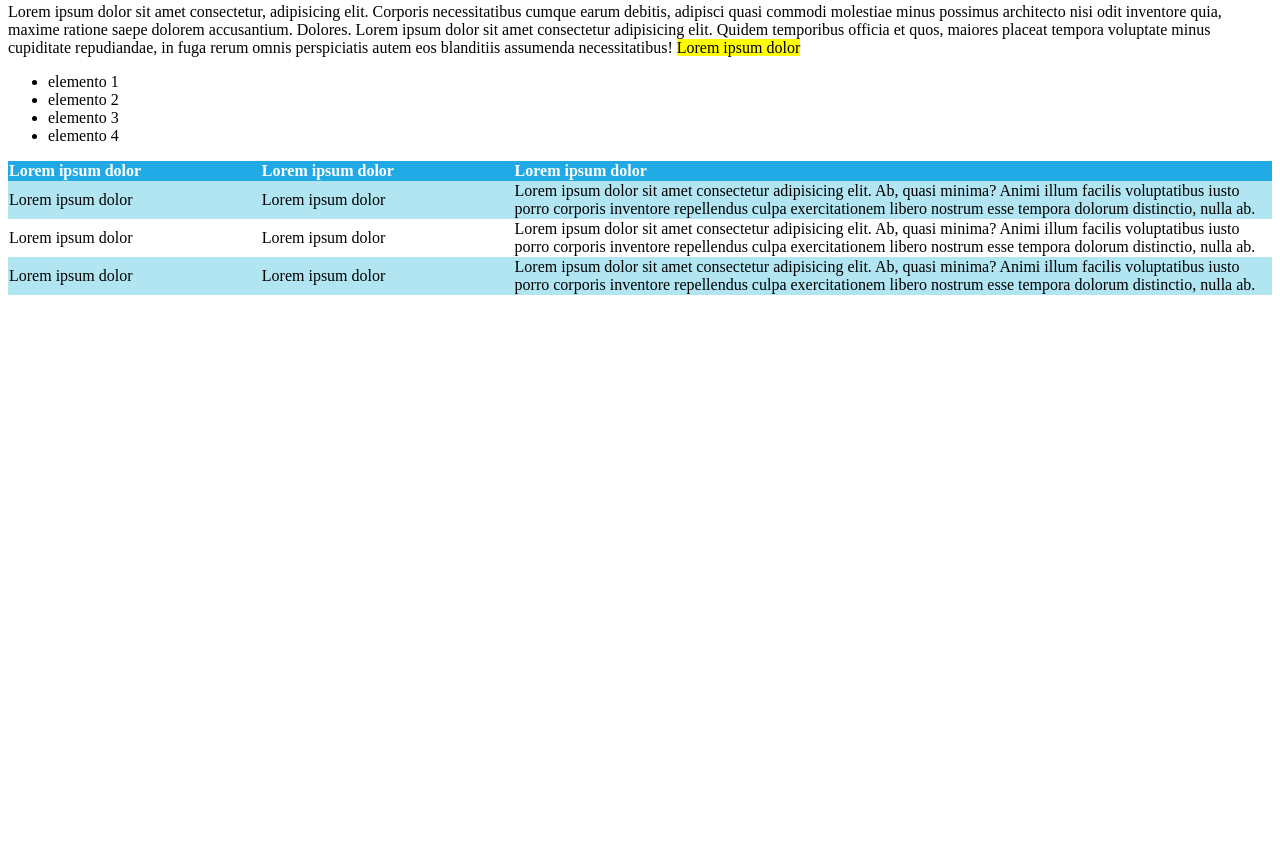
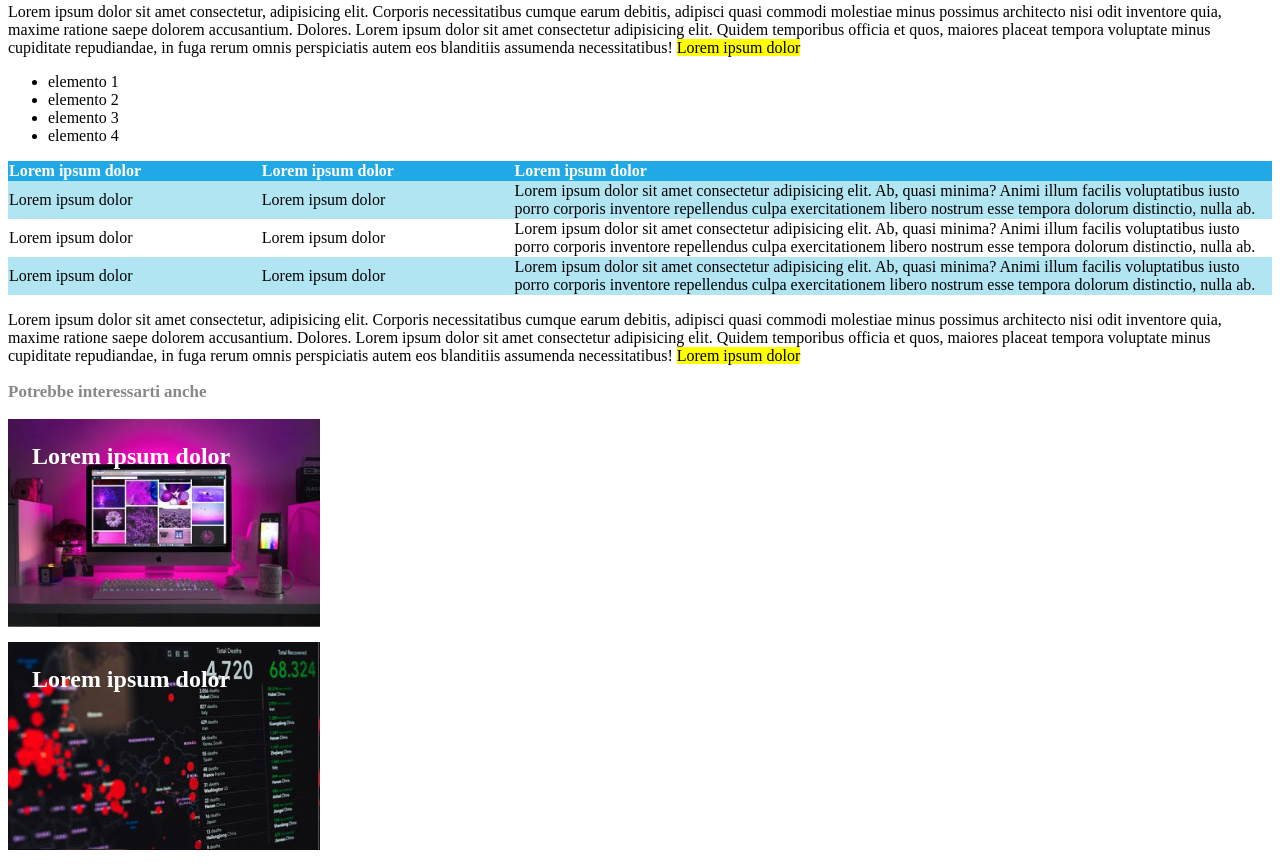
Before and after one commit to lambia/CE-20230228-booleaner, a plain HTML site: page index.html in a window 1280 px wide. Shown: the part 671-1536 px from the top of the page. Before the commit the page ends 974 px from the top, so only its background shows below. Drawn offline with Linux system fonts and the light colour scheme.

Commit message:
style(footer): add boxes

```diff
--- a/css/style.css
+++ b/css/style.css
@@ -51,3 +51,29 @@ thead {
 .oddRow {
     background-color: #B1E5F2;
 }
+
+footer h3 {
+    font-size: 17px;
+    color: #888;
+}
+
+.suggestedBox {
+    width: 312px;
+    height: 208px;
+    margin-bottom: 15px;
+}
+
+.suggestedBoxText {
+    padding: 1em;
+    font-weight: 700;
+    color: white;
+    font-size: 24px;
+    margin: 0px;
+}
+
+#suggestedBox1 {
+    background: url(../img/monitor.jpg);
+}
+#suggestedBox2 {
+    background: url(../img/graph.jpg);
+}
--- a/index.html
+++ b/index.html
@@ -72,9 +72,25 @@
             </tbody>
         </table>
 
+        <p>
+            Lorem ipsum dolor sit amet consectetur, adipisicing elit. Corporis necessitatibus cumque earum debitis, adipisci quasi commodi molestiae minus possimus architecto nisi odit inventore quia, maxime ratione saepe dolorem accusantium. Dolores.
+            Lorem ipsum dolor sit amet consectetur adipisicing elit. Quidem temporibus officia et quos, maiores placeat tempora voluptate minus cupiditate repudiandae, in fuga rerum omnis perspiciatis autem eos blanditiis assumenda necessitatibus!
+            <mark>Lorem ipsum dolor</mark>
+        </p>
+
     </main>
 
     <footer>
+
+        <h3>Potrebbe interessarti anche</h3>
+
+        <div class="suggestedBox" id="suggestedBox1">
+            <p class="suggestedBoxText">Lorem ipsum dolor</p>
+        </div>
+
+        <div class="suggestedBox" id="suggestedBox2">
+            <p class="suggestedBoxText">Lorem ipsum dolor</p>
+        </div>
 
     </footer>
 
```
